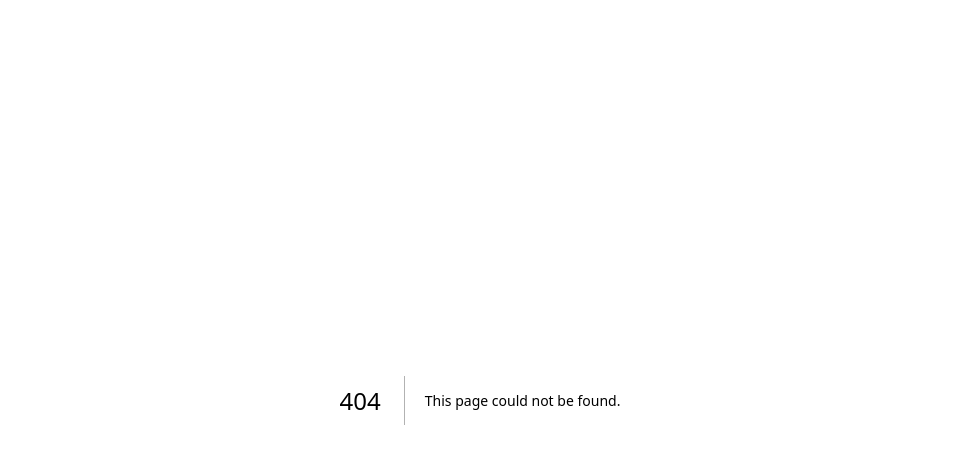
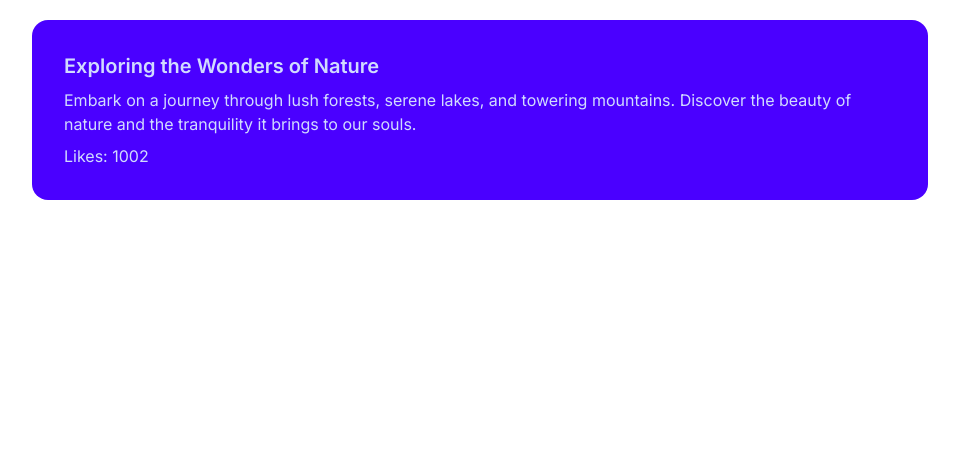
Before and after one commit to SkrChowdhury/next-level-data-fetching, a Next.js app: page /posts/1 in a window 1280 px wide. Before the commit this address had no page. Shown: the top 464 px of the page, without its empty margins (160-1119 px from the left). Built offline with nearby package versions, Linux system fonts and the light colour scheme; data requests are answered from the project's data file.

Commit message:
fetch dynamic data with id for detail page

```diff
--- /dev/null
+++ b/src/app/posts/[id]/page.js
@@ -0,0 +1,19 @@
+import React from "react";
+
+const DetailPage = async ({ params }) => {
+  // console.log(params.id)
+
+  const res = await fetch(`http://localhost:5000/posts/${params.id}`);
+  const post = await res.json();
+  return (
+    <div className="card w-96 bg-primary text-primary-content w-[70%] my-5 mx-auto">
+      <div className="card-body">
+        <h2 className="card-title">{post.title}</h2>
+        <p>{post.description}</p>
+        <p> Likes: {post.likesCount}</p>
+      </div>
+    </div>
+  );
+};
+
+export default DetailPage;
--- a/src/app/posts/page.js
+++ b/src/app/posts/page.js
@@ -1,3 +1,4 @@
+import Link from "next/link";
 import React from "react";
 
 const PostsPage = async () => {
@@ -17,7 +18,9 @@ const PostsPage = async () => {
           <p>{post.description}</p>
           <p> Likes: {post.likesCount}</p>
           <div className="card-actions justify-end">
-            <button className="btn">See More</button>
+          <Link href={`/posts/${post.id}`}>
+          <button className="btn">See More</button>
+          </Link>
           </div>
         </div>
       </div>
```
